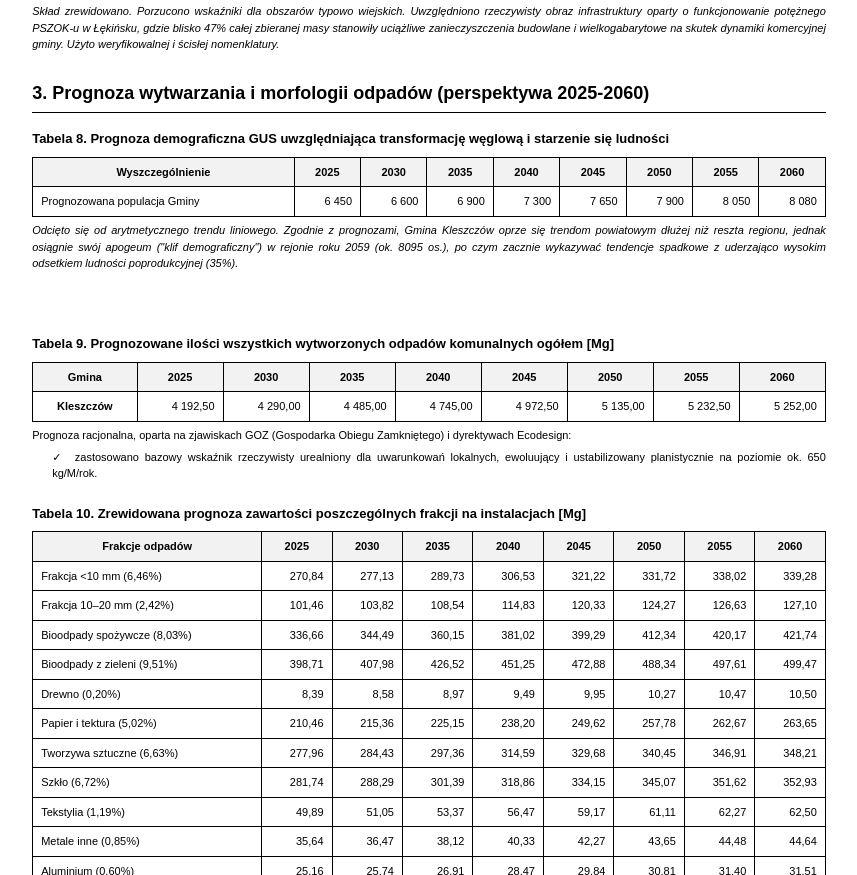
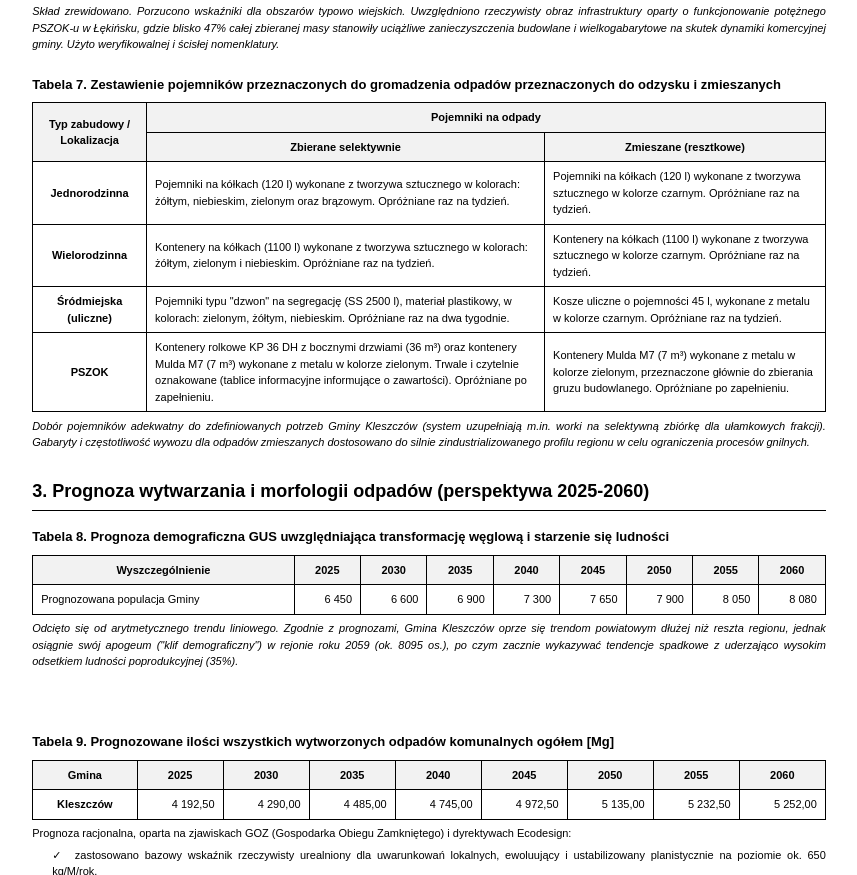
Before and after one commit to Veeon31/Gospodarka-odpadami, a plain HTML site: page index.html in a window 1280 px wide. Shown: the part 2076-2951 px from the top of the page, without its empty margins (211-1068 px from the left). Drawn offline with Linux system fonts and the light colour scheme.

Commit message:
Add waste container classification table
Added a new table for waste container classification with detailed descriptions.

```diff
--- a/index.html
+++ b/index.html
@@ -316,7 +316,45 @@
             </tbody>
         </table>
         <div class="table-note"><i>Skład zrewidowano. Porzucono wskaźniki dla obszarów typowo wiejskich. Uwzględniono rzeczywisty obraz infrastruktury oparty o funkcjonowanie potężnego PSZOK-u w Łękińsku, gdzie blisko 47% całej zbieranej masy stanowiły uciążliwe zanieczyszczenia budowlane i wielkogabarytowe na skutek dynamiki komercyjnej gminy. Użyto weryfikowalnej i ścisłej nomenklatury.</i></div>
-    </section>
+         <table>
+            <caption>Tabela 7. Zestawienie pojemników przeznaczonych do gromadzenia odpadów przeznaczonych do odzysku i zmieszanych</caption>
+            <thead>
+                <tr>
+                    <th rowspan="2">Typ zabudowy / Lokalizacja</th>
+                    <th colspan="2">Pojemniki na odpady</th>
+                </tr>
+                <tr>
+                    <th>Zbierane selektywnie</th>
+                    <th>Zmieszane (resztkowe)</th>
+                </tr>
+            </thead>
+            <tbody>
+                <tr>
+                    <td class="text-center"><strong>Jednorodzinna</strong></td>
+                    <td class="text-left">Pojemniki na kółkach (120 l) wykonane z tworzywa sztucznego w kolorach: żółtym, niebieskim, zielonym oraz brązowym. Opróżniane raz na tydzień.</td>
+                    <td class="text-left">Pojemniki na kółkach (120 l) wykonane z tworzywa sztucznego w kolorze czarnym. Opróżniane raz na tydzień.</td>
+                </tr>
+                <tr>
+                    <td class="text-center"><strong>Wielorodzinna</strong></td>
+                    <td class="text-left">Kontenery na kółkach (1100 l) wykonane z tworzywa sztucznego w kolorach: żółtym, zielonym i niebieskim. Opróżniane raz na tydzień.</td>
+                    <td class="text-left">Kontenery na kółkach (1100 l) wykonane z tworzywa sztucznego w kolorze czarnym. Opróżniane raz na tydzień.</td>
+                </tr>
+                <tr>
+                    <td class="text-center"><strong>Śródmiejska (uliczne)</strong></td>
+                    <td class="text-left">Pojemniki typu "dzwon" na segregację (SS 2500 l), materiał plastikowy, w kolorach: zielonym, żółtym, niebieskim. Opróżniane raz na dwa tygodnie.</td>
+                    <td class="text-left">Kosze uliczne o pojemności 45 l, wykonane z metalu w kolorze czarnym. Opróżniane raz na tydzień.</td>
+                </tr>
+                <tr>
+                    <td class="text-center"><strong>PSZOK</strong></td>
+                    <td class="text-left">Kontenery rolkowe KP 36 DH z bocznymi drzwiami (36 m&sup3;) oraz kontenery Mulda M7 (7 m&sup3;) wykonane z metalu w kolorze zielonym. Trwale i czytelnie oznakowane (tablice informacyjne informujące o zawartości). Opróżniane po zapełnieniu.</td>
+                    <td class="text-left">Kontenery Mulda M7 (7 m&sup3;) wykonane z metalu w kolorze zielonym, przeznaczone głównie do zbierania gruzu budowlanego. Opróżniane po zapełnieniu.</td>
+                </tr>
+            </tbody>
+        </table>
+        <div class="table-note">
+            <i>Dobór pojemników adekwatny do zdefiniowanych potrzeb Gminy Kleszczów (system uzupełniają m.in. worki na selektywną zbiórkę dla ułamkowych frakcji). Gabaryty i częstotliwość wywozu dla odpadów zmieszanych dostosowano do silnie zindustrializowanego profilu regionu w celu ograniczenia procesów gnilnych.</i>
+        </div>
+	</section>
 
     <div class="page-break"></div>
 
```
